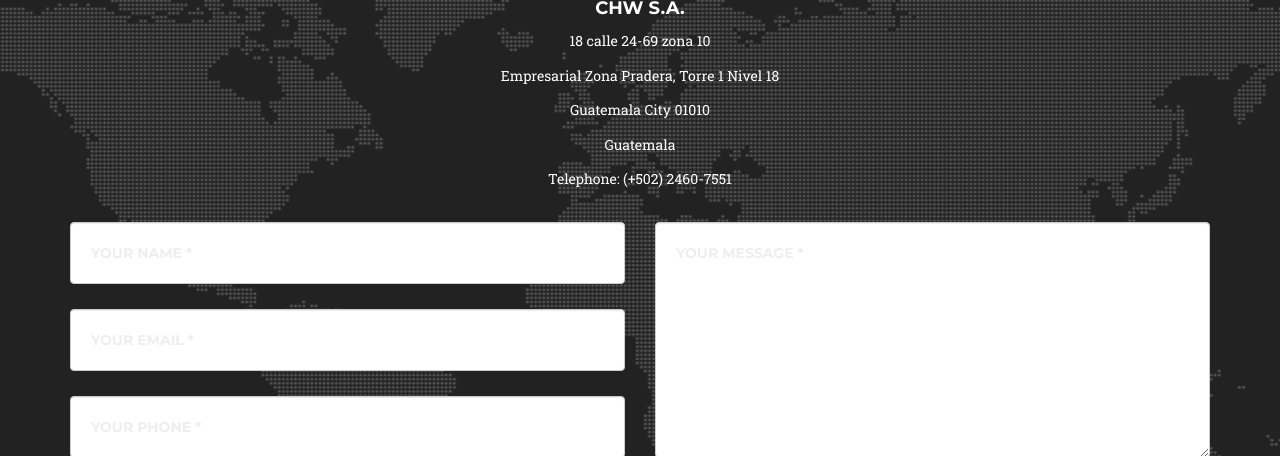
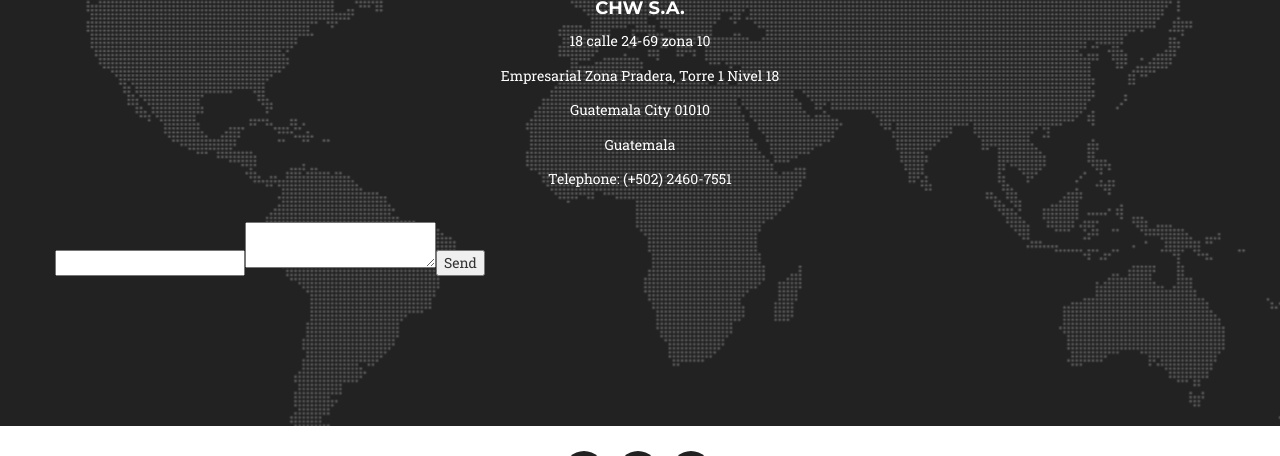
Before and after one commit to chwgt/chwgt.github.io, a website: page index.html in a window 1280 px wide. Shown: the part 6021-6477 px from the top of the page. Drawn offline with nearby package versions, Linux system fonts and the light colour scheme; a web font is replaced by a local one.

Commit message:
Added contact form

```diff
--- a/index.html
+++ b/index.html
@@ -385,37 +385,8 @@
                 </div>
             </div>
             <div class="row">
-                <div class="col-lg-12">
-                    <form name="sentMessage" id="contactForm" novalidate>
-                        <div class="row">
-                            <div class="col-md-6">
-                                <div class="form-group">
-                                    <input type="text" class="form-control" placeholder="Your Name *" id="name" required data-validation-required-message="Please enter your name.">
-                                    <p class="help-block text-danger"></p>
-                                </div>
-                                <div class="form-group">
-                                    <input type="email" class="form-control" placeholder="Your Email *" id="email" required data-validation-required-message="Please enter your email address.">
-                                    <p class="help-block text-danger"></p>
-                                </div>
-                                <div class="form-group">
-                                    <input type="tel" class="form-control" placeholder="Your Phone *" id="phone" required data-validation-required-message="Please enter your phone number.">
-                                    <p class="help-block text-danger"></p>
-                                </div>
-                            </div>
-                            <div class="col-md-6">
-                                <div class="form-group">
-                                    <textarea class="form-control" placeholder="Your Message *" id="message" required data-validation-required-message="Please enter a message."></textarea>
-                                    <p class="help-block text-danger"></p>
-                                </div>
-                            </div>
-                            <div class="clearfix"></div>
-                            <div class="col-lg-12 text-center">
-                                <div id="success"></div>
-                                <button type="submit" class="btn btn-xl">Send Message</button>
-                            </div>
-                        </div>
-                    </form>
-                </div>
+              <form action="http://formspree.io/you@email.com"><input type="email" name="_replyto"><textarea   name="body"></textarea><input type="submit" value="Send"></form>
+
             </div>
         </div>
     </section>
```
